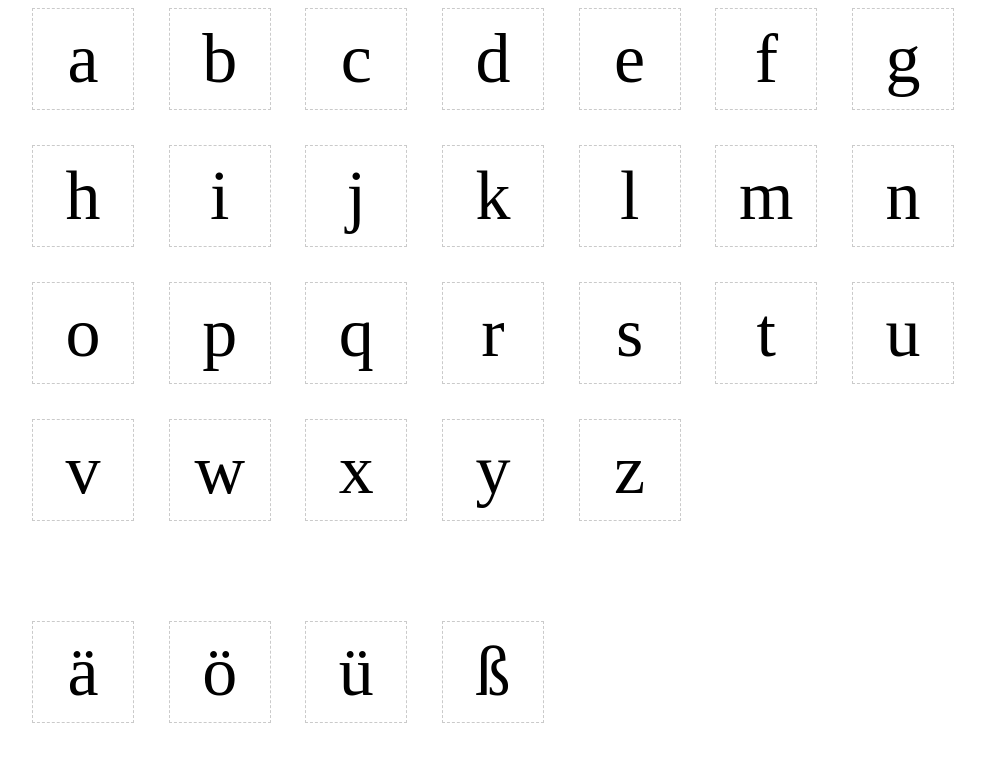
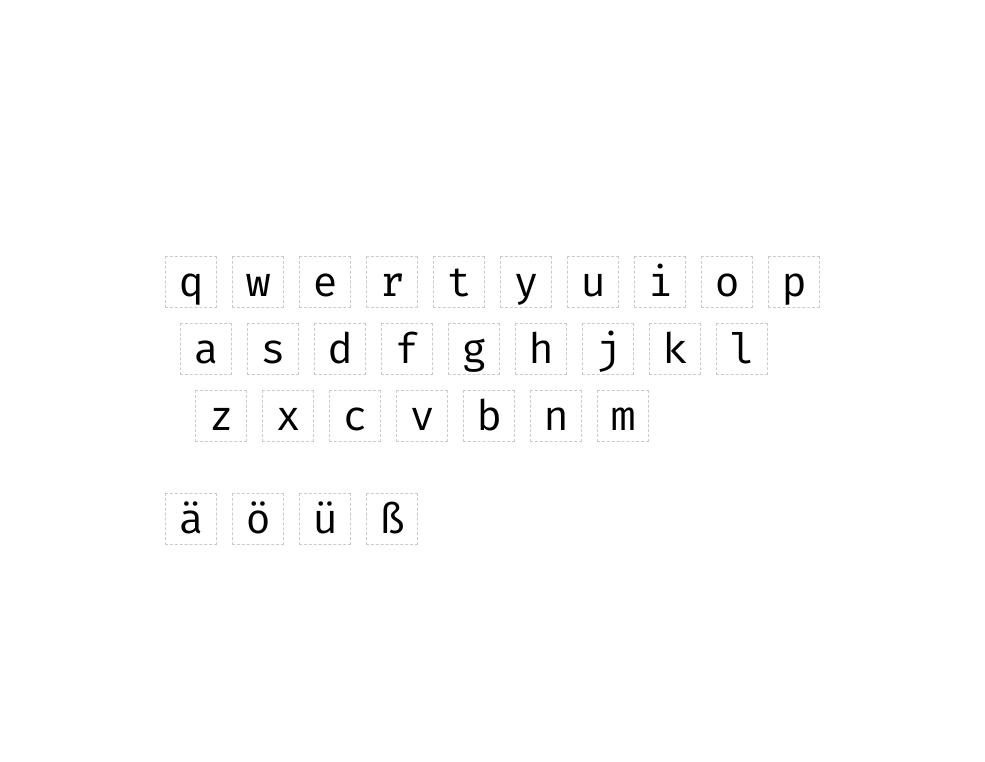
Before and after one commit to akoliyot/entry-to-deutsch, a React (Create React App) app: page / in a window 1280 px wide. Shown: the top 762 px of the page, without its empty margins (148-1133 px from the left). Built offline with nearby package versions, Linux system fonts and the light colour scheme; no server answers.

Commit message:
refactor: update layout of alphabets

```diff
--- a/package.json
+++ b/package.json
@@ -12,6 +12,7 @@
     "@types/react": "^17.0.39",
     "@types/react-dom": "^17.0.13",
     "@types/styled-components": "^5.1.24",
+    "classnames": "^2.3.1",
     "node-sass": "^7.0.0",
     "react": "^17.0.2",
     "react-dom": "^17.0.2",
@@ -26,7 +27,8 @@
     "test": "react-scripts test",
     "test-coverage": "yarn test --coverage --watchAll=false",
     "eject": "react-scripts eject",
-    "cosmos": "cosmos"
+    "cosmos": "cosmos",
+    "prepare": "husky install"
   },
   "eslintConfig": {
     "extends": "react-app"
--- /dev/null
+++ b/src/App.module.scss
@@ -0,0 +1,6 @@
+.root {
+  height: 100%;
+  display: flex;
+  align-items: center;
+  justify-content: center;
+}
--- a/src/App.tsx
+++ b/src/App.tsx
@@ -1,17 +1,13 @@
 import React from 'react';
 import { Alphabets } from './components/Alphabets/Alphabets';
-import styled from 'styled-components';
-
-const StyledApp = styled.div`
-  max-width: 920px;
-  margin: 0 auto;
-`;
+import styles from './App.module.scss';
+import './index.css';
 
 const App = () => {
   return (
-    <StyledApp>
+    <div className={styles.root}>
       <Alphabets />
-    </StyledApp>
+    </div>
   );
 };
 
--- /dev/null
+++ b/src/components/Alphabet/Alphabet.module.scss
@@ -0,0 +1,32 @@
+.root {
+  height: 50px;
+  width: 50px;
+  font-family: 'Fira Code', 'Papyrus';
+  display: flex;
+  align-items: center;
+  justify-content: center;
+  border: 1px dashed #cacaca;
+  cursor: pointer;
+  margin-right: 15px;
+  margin-bottom: 15px;
+
+  > p {
+    font-size: 42px;
+    margin: 0;
+    pointer-events: none;
+  }
+
+  @keyframes highlight {
+    0% {
+      background-color: white;
+    }
+
+    50% {
+      background-color: #cacaca;
+    }
+
+    100% {
+      background-color: white;
+    }
+  }
+}
--- a/src/components/Alphabet/Alphabet.tsx
+++ b/src/components/Alphabet/Alphabet.tsx
@@ -1,53 +1,15 @@
 import React from 'react';
-import styled from 'styled-components';
+import styles from './Alphabet.module.scss';
 
 interface Props {
   char: string;
   isActive: boolean;
 }
 
-type StyledProps = Pick<Props, 'isActive'>;
-
-export const ALPHABET_STYLE_CONSTANTS = {
-  boxSize: 100,
-};
-
-const StyledAlphabet = styled.div<StyledProps>`
-  height: ${ALPHABET_STYLE_CONSTANTS.boxSize}px;
-  width: ${ALPHABET_STYLE_CONSTANTS.boxSize}px;
-  font-family: 'Fira Code', 'Papyrus';
-  display: flex;
-  align-items: center;
-  justify-content: center;
-  border: 1px dashed #cacaca;
-  cursor: pointer;
-  animation: ${(props) => (props.isActive ? 'highlight 1s' : 'none')};
-
-  > p {
-    font-size: 70px;
-    margin: 0;
-    pointer-events: none;
-  }
-
-  @keyframes highlight {
-    0% {
-      background-color: white;
-    }
-
-    50% {
-      background-color: #cacaca;
-    }
-
-    100% {
-      background-color: white;
-    }
-  }
-`;
-
 export const Alphabet: React.FC<Props> = ({ char, isActive }) => {
   return (
-    <StyledAlphabet data-char={char} isActive={isActive}>
+    <div className={styles.root} data-char={char}>
       <p>{char}</p>
-    </StyledAlphabet>
+    </div>
   );
 };
--- /dev/null
+++ b/src/components/Alphabets/Alphabets.module.scss
@@ -0,0 +1,15 @@
+.alphabets {
+  display: flex;
+}
+
+.specialAlphabets {
+  display: flex;
+}
+
+.row2 {
+  margin-left: 15px;
+}
+
+.row3 {
+  margin-left: 30px;
+}
--- a/src/components/Alphabets/Alphabets.tsx
+++ b/src/components/Alphabets/Alphabets.tsx
@@ -1,28 +1,8 @@
 import React, { useState, useEffect } from 'react';
-import { Alphabet, ALPHABET_STYLE_CONSTANTS } from '../Alphabet/Alphabet';
-import styled from 'styled-components';
+import { Alphabet } from '../Alphabet/Alphabet';
 import { useAlphabetAudio } from '../../hooks/useAlphabetAudio';
-
-const StyledAlphabets = styled.div`
-  display: grid;
-  grid-gap: 35px;
-  grid-template-columns: repeat(
-    auto-fit,
-    ${ALPHABET_STYLE_CONSTANTS.boxSize}px
-  );
-  justify-content: space-between;
-  margin-bottom: 100px;
-`;
-
-const StyledSpecialAlphabets = styled.div`
-  display: grid;
-  grid-template-columns: repeat(
-    auto-fill,
-    ${ALPHABET_STYLE_CONSTANTS.boxSize}px
-  );
-  grid-gap: 35px;
-  justify-content: space-between;
-`;
+import styles from './Alphabets.module.scss';
+import classNames from 'classnames';
 
 export const Alphabets: React.FC = () => {
   const [activatedChar, setActivatedChar] = useState('');
@@ -32,7 +12,7 @@ export const Alphabets: React.FC = () => {
     const handleKeyPress = (e: KeyboardEvent) => {
       let char = e.key;
 
-      // Adding easy keyboard shortucts for special
+      // Adding easy keyboard shortcuts for special
       // chars.
       switch (e.keyCode) {
         case 65:
@@ -72,15 +52,10 @@ export const Alphabets: React.FC = () => {
     playAudio(char);
   };
 
-  const generateAlphabets = () => {
-    const charCodeForLowerA = 97;
-    const charCodeForLowerZ = 122;
-    let charCode = charCodeForLowerA;
-
+  const generateRowForAlphabets = (alphabets: string[]) => {
     const alphabetComponents = [];
 
-    while (charCode <= charCodeForLowerZ) {
-      const char = String.fromCharCode(charCode);
+    for (let char of alphabets) {
       alphabetComponents.push(
         <Alphabet
           key={char}
@@ -88,21 +63,41 @@ export const Alphabets: React.FC = () => {
           char={char}
         />
       );
-      charCode++;
     }
 
     return alphabetComponents;
   };
 
   return (
-    <div onClick={handleClick}>
-      <StyledAlphabets>{generateAlphabets()}</StyledAlphabets>
-      <StyledSpecialAlphabets>
+    <div className={styles.root} onClick={handleClick}>
+      <div className={styles.alphabets}>
+        {generateRowForAlphabets([
+          'q',
+          'w',
+          'e',
+          'r',
+          't',
+          'y',
+          'u',
+          'i',
+          'o',
+          'p',
+        ])}
+      </div>
+      <div className={classNames(styles.alphabets, styles.row2)}>
+        {generateRowForAlphabets(['a', 's', 'd', 'f', 'g', 'h', 'j', 'k', 'l'])}
+      </div>
+      <div className={classNames(styles.alphabets, styles.row3)}>
+        {generateRowForAlphabets(['z', 'x', 'c', 'v', 'b', 'n', 'm'])}
+      </div>
+      <br />
+      <br />
+      <div className={styles.specialAlphabets}>
         <Alphabet isActive={activatedChar === 'ä' ? true : false} char="ä" />
         <Alphabet isActive={activatedChar === 'ö' ? true : false} char="ö" />
         <Alphabet isActive={activatedChar === 'ü' ? true : false} char="ü" />
         <Alphabet isActive={activatedChar === 'ß' ? true : false} char="ß" />
-      </StyledSpecialAlphabets>
+      </div>
     </div>
   );
 };
--- a/src/index.module.scss
+++ b/src/index.css
@@ -1 +1,8 @@
 @import url('https://fonts.googleapis.com/css2?family=Fira+Code&display=swap');
+
+html,
+body,
+#root {
+  height: 100%;
+  width: 100%;
+}
```
Also changed, not shown: 1 other file (tests, documents, lock files or other folders).
